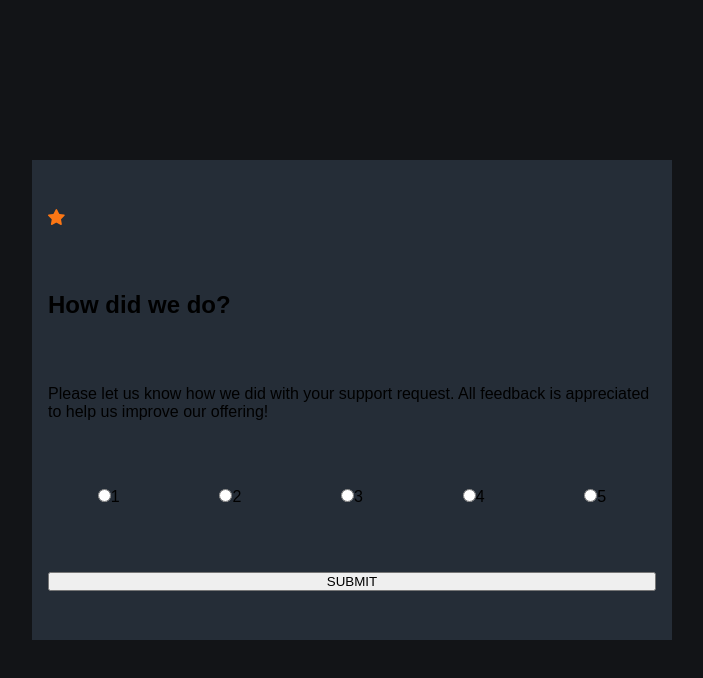
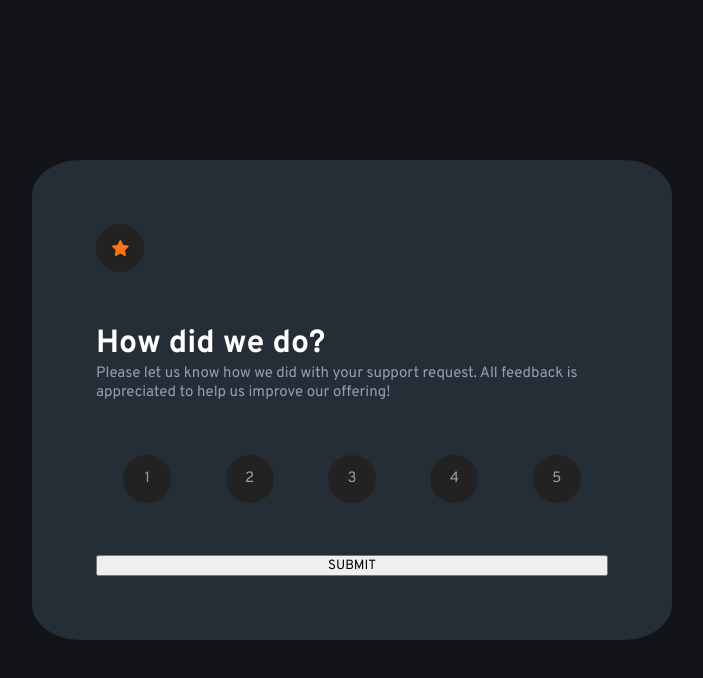
Before and after one commit to workByShad/Interactive-rating-component, a React (Vite) app: page / in a window 1280 px wide. Shown: the top 678 px of the page, without its empty margins (288-991 px from the left). Built offline with nearby package versions, Linux system fonts and the light colour scheme; the HTML template or start-up script is replaced by a standard one.

Commit message:
work on css

```diff
--- a/index.html
+++ b/index.html
@@ -4,6 +4,12 @@
     <meta charset="UTF-8" />
     <meta name="viewport" content="width=device-width, initial-scale=1.0" />
     <title>Interactive Rating Component</title>
+    <link rel="preconnect" href="https://fonts.googleapis.com" />
+    <link rel="preconnect" href="https://fonts.gstatic.com" crossorigin />
+    <link
+      href="https://fonts.googleapis.com/css2?family=Overpass:wght@400;700&display=swap"
+      rel="stylesheet"
+    />
   </head>
   <body>
     <div id="root"></div>
--- a/src/App.jsx
+++ b/src/App.jsx
@@ -6,6 +6,7 @@ import RadioButtons from './components/RadioButtons';
 import SubmitButton from './components/SubmitButton';
 import SvgImage from './components/SvgImage';
 import Form from './components/Form';
+import Circle from './components/Circle';
 
 function App() {
   const text = {
@@ -27,7 +28,9 @@ function App() {
     <div className="div__container div__container--styles">
       <TextContext.Provider value={text}>
         <Card>
-          <SvgImage />
+          <Circle>
+            <SvgImage />
+          </Circle>
           <CardText />
           <RadioButtons />
           <SubmitButton />
--- a/src/components/CardText.jsx
+++ b/src/components/CardText.jsx
@@ -7,10 +7,10 @@ const CardText = (props) => {
   const paragraph = useContext(TextContext).ratingStateText.paragraph;
 
   return (
-    <>
-      <h2>{title}</h2>
+    <div className="card-text--styles">
+      <h1>{title}</h1>
       <p>{paragraph}</p>
-    </>
+    </div>
   );
 };
 
--- /dev/null
+++ b/src/components/Circle.jsx
@@ -0,0 +1,5 @@
+const Circle = (props) => {
+  return <div className="circle--styles">{props.children}</div>;
+};
+
+export default Circle;
--- a/src/components/RadioButtons.jsx
+++ b/src/components/RadioButtons.jsx
@@ -1,5 +1,6 @@
 import { useContext } from 'react';
 import { TextContext } from '../context/context';
+import Circle from './Circle';
 
 const RadioButtons = () => {
   const numOfRadioButtons =
@@ -9,8 +10,8 @@ const RadioButtons = () => {
     <div className="radio__container">
       {numOfRadioButtons.map((radioButtonNumber) => (
         <div>
-          <input type="radio" name="rating" id="{radioButtonNumber}" />
-          <label htmlFor="{radioButtonNumber}">{radioButtonNumber}</label>
+          <input type="radio" name="rating" id={radioButtonNumber} />
+          <label htmlFor={radioButtonNumber}>{radioButtonNumber}</label>
         </div>
       ))}
     </div>
--- a/src/index.css
+++ b/src/index.css
@@ -1,8 +1,18 @@
 * {
-  font-family: Arial, Helvetica, sans-serif;
+  font-family: 'Overpass', sans-serif;
   box-sizing: border-box;
   margin: 0;
   padding: 0;
+}
+
+p,
+label {
+  color: hsl(217, 12%, 63%);
+  font-size: 15px;
+}
+
+h1 {
+  color: hsl(0, 0%, 100%);
 }
 
 .div__container {
@@ -14,7 +24,6 @@
 }
 
 .div__container--styles {
-  /* border: thick solid red; */
   background-color: hsl(216, 12%, 8%);
 }
 
@@ -24,14 +33,19 @@
   width: calc(100% / 2);
   display: flex;
   flex-direction: column;
-  justify-content: space-around;
+  justify-content: space-between;
   align-items: flex-start;
-  padding: 1rem; /* come back to this */
+  /* padding: 1rem; come back to this */
 }
 
 .card--styles {
-  /* border: thick solid blue; */
   background-color: hsl(213, 19%, 18%);
+  padding: 5%;
+  border-radius: 7.5%;
+}
+
+.card-text--styles {
+  margin: 0px;
 }
 
 .radio__container {
@@ -39,10 +53,30 @@
   justify-content: space-around;
   align-items: center;
   width: 100%;
-
-  /* border: thick solid blue; */
 }
 
 .submit-button--styles {
   width: 100%;
 }
+
+input[type='radio'] {
+  display: none;
+}
+
+.circle--styles,
+input[type='radio'] + label {
+  background-color: rgb(34, 34, 34);
+  height: 3rem;
+  width: 3rem;
+  display: flex;
+  justify-content: space-around;
+  align-items: center;
+  border-radius: 50%;
+  /* shape-outside: circle();
+  clip-path: circle(); */
+}
+
+input[type='radio']:checked + label {
+  background-color: orange;
+  color: white;
+}
```
